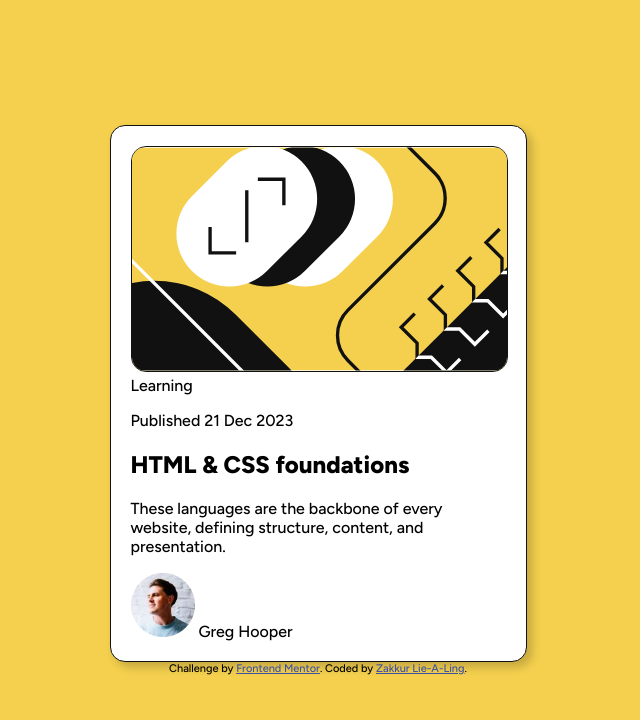
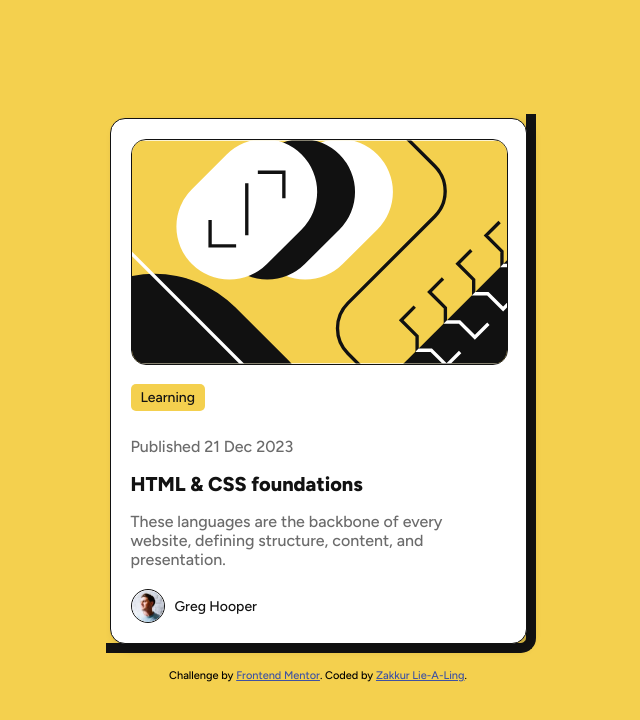
Before and after one commit to Zakkur17/blog-preview-card-main, a plain HTML site: page index.html in a window 1280 px wide. Shown: the whole page, without its empty margins (322-962 px from the left). Drawn offline with Linux system fonts and the light colour scheme.

Commit message:
Update HTML structure and enhance CSS styles for improved layout and readability

```diff
--- a/index.html
+++ b/index.html
@@ -15,7 +15,7 @@
       <img src="./assets/images/illustration-article.svg" alt="illustration for the blog post" class="illustration">
       <span class="tag">Learning</span>
       <p class="published-date">Published 21 Dec 2023</p>
-      <h2 class="title">HTML & CSS foundations</h2>
+      <h2 class="title"><a href="#">HTML & CSS foundations</a></h2>
       <p class="description">These languages are the backbone of every website, defining structure, content, and presentation.</p>
       <div class="author">
         <img src="./assets/images/image-avatar.webp" alt="Greg Hooper" class="avatar">
--- a/style.css
+++ b/style.css
@@ -19,6 +19,21 @@ body {
     width: 90%;
     max-width: 375px;
     padding: 20px;
+    position: relative;
+}
+
+.card::before {
+    content: '';
+    position: absolute;
+    top: -5px;
+    left: -5px;
+    right: -10px;
+    bottom: -10px;
+    border-right: 10px solid hsl(0, 0%, 7%);
+    border-bottom: 10px solid hsl(0, 0%, 7%);
+    border-bottom-right-radius: 15px;
+    border-top-left-radius: 15px;
+    z-index: -1;
 }
 
 /*Illustration image*/
@@ -27,16 +42,81 @@ body {
     height: auto;
     border-radius: 15px;
     border: 1px solid hsl(0, 0%, 7%);
-    margin-bottom: auto;
+    margin-bottom: 15px;
+}
+
+/*Tag styles*/
+.tag {
+    background-color: hsl(47, 88%, 63%);
+    color: hsl(0, 0%, 7%);
+    padding: 5px 10px;
+    border-radius: 5px;
+    font-size: 14px;
+    font-weight: 500;
+    display: inline-block;
+    margin-bottom: 10px;
+}
+
+/* published date styles */
+.published-date {
+    color: hsl(0, 0%, 42%);
+    font-size: 16px;
+    font-weight: 500;
+    margin-bottom: 10px;
+}
+
+/*Title styles*/
+.title {
+    font-size: 20px;
+    font-weight: 800;
+    color: hsl(0, 0%, 7%);
+    margin-bottom: 10px;
+}
+
+.title a {
+    color: inherit;
+    text-decoration: none;
+}
+
+.title a:hover, .title a:focus {
+    color: hsl(47, 88%, 63%);
+}
+
+/*Description styles*/
+.description {
+    font-size: 16px;
+    font-weight: 500;
+    color: hsl(0, 0%, 42%);
+    margin-bottom: 20px;
+}
+
+/*author styles*/
+.author {
+    display: flex;
+    align-items: center;
+    gap: 10px;
+}
+
+.avatar {
+    width:32px;
+    height: 32px;
+    border-radius: 50%;
+    border: 1px solid hsl(0, 0%, 7%);
+}
+
+.author-name {
+    font-size: 14px;
+    font-weight: 500;
+    color: hsl(0, 0%, 7%);
 }
 
 
 
-
-
+/*attribution styles*/
 .attribution {
     font-size: 11px;
     text-align: center;
+    margin-top: 25px;
 }
 
 .attribution a {
```
